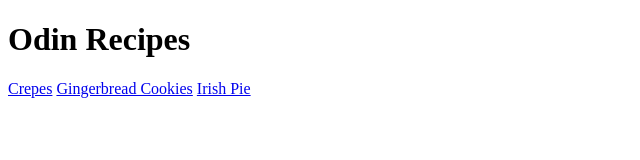
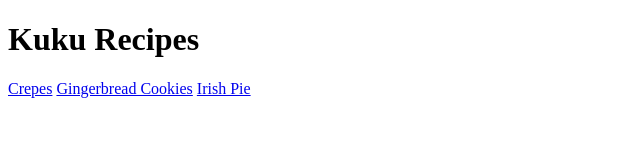
Before and after one commit to kukudompreh/odin-recipes, a plain HTML site: page index.html in a window 1280 px wide. Shown: the whole page, without its empty margins (0-640 px from the left). Drawn offline with Linux system fonts and the light colour scheme.

Commit message:
index.html

```diff
--- a/index.html
+++ b/index.html
@@ -3,10 +3,10 @@
 <head>
     <meta charset="UTF-8">
     <meta name="viewport" content="width=device-width, initial-scale=1.0">
-    <title>Odin Recipes</title>
+    <title>Kuku Recipes</title>
 </head>
 <body>
-    <h1>Odin Recipes</h1>
+    <h1>Kuku Recipes</h1>
     <a href="./recipes/crepes.html">Crepes</a>
     <a href="./recipes/cookies.html">Gingerbread Cookies</a>
     <a href="./recipes/pie.html">Irish Pie</a>
```
